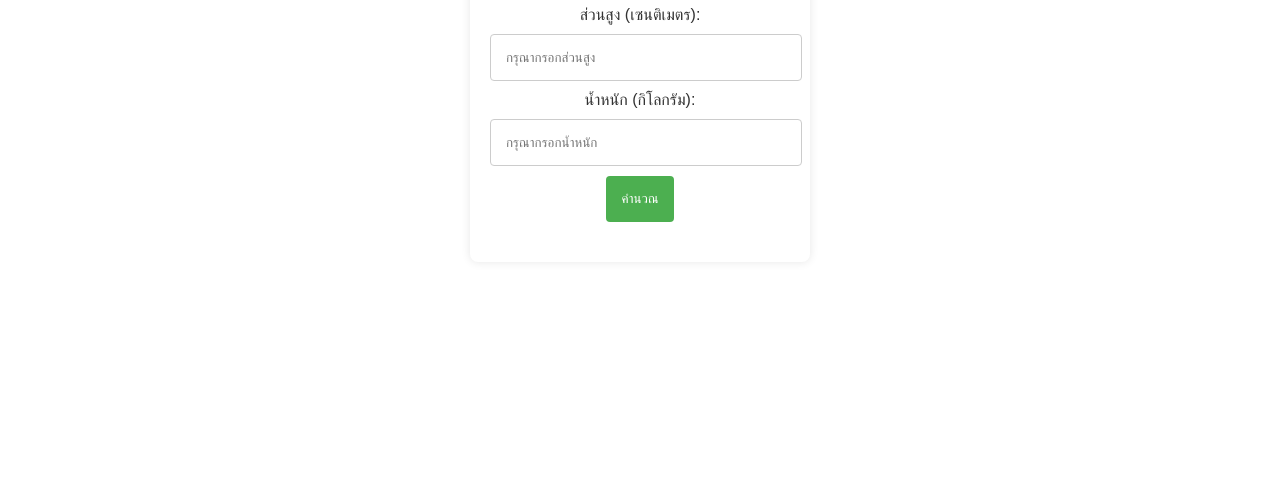
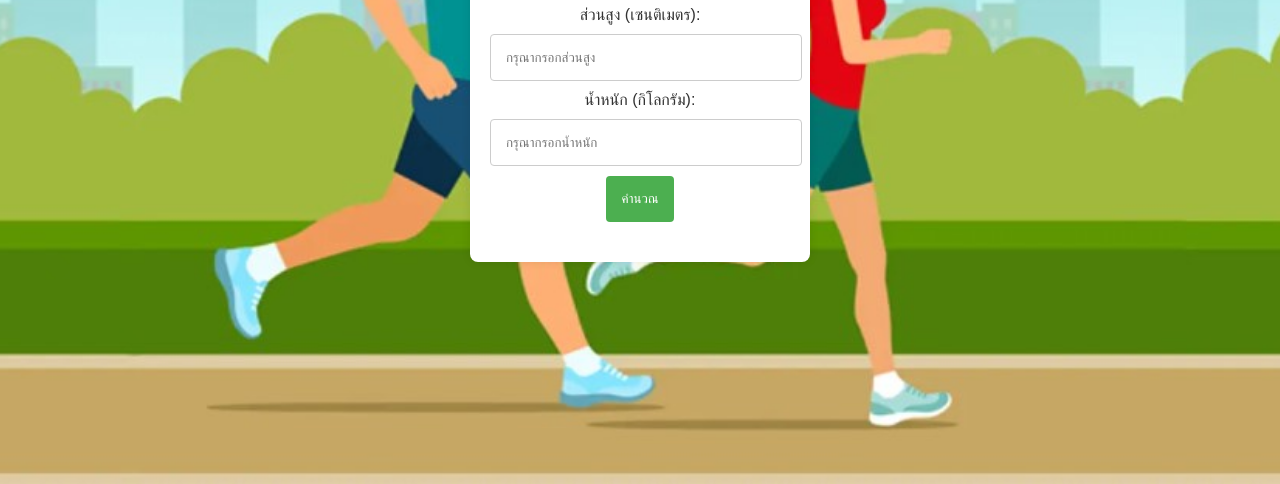
Before and after one commit to ponchai2535/index, a plain HTML site: page index.html in a window 1280 px wide. Shown: the part 316-800 px from the top of the page. Drawn offline with Linux system fonts and the light colour scheme.

Commit message:
Update index.css

```diff
--- a/index.css
+++ b/index.css
@@ -1,6 +1,6 @@
 body {
     font-family: Arial, sans-serif; /* กำหนดฟอนต์ */
-    background: url('img/55.jpg') no-repeat center center fixed; /* ตั้งค่าภาพพื้นหลัง */
+    background: url('55.jpg') no-repeat center center fixed; /* ตั้งค่าภาพพื้นหลัง */
     background-size: cover; /* ปรับขนาดภาพพื้นหลังให้เต็มพื้นที่ */
     color: #333; /* กำหนดสีตัวอักษร */
     display: flex; /* ใช้ flexbox เพื่อจัดตำแหน่ง */
```
